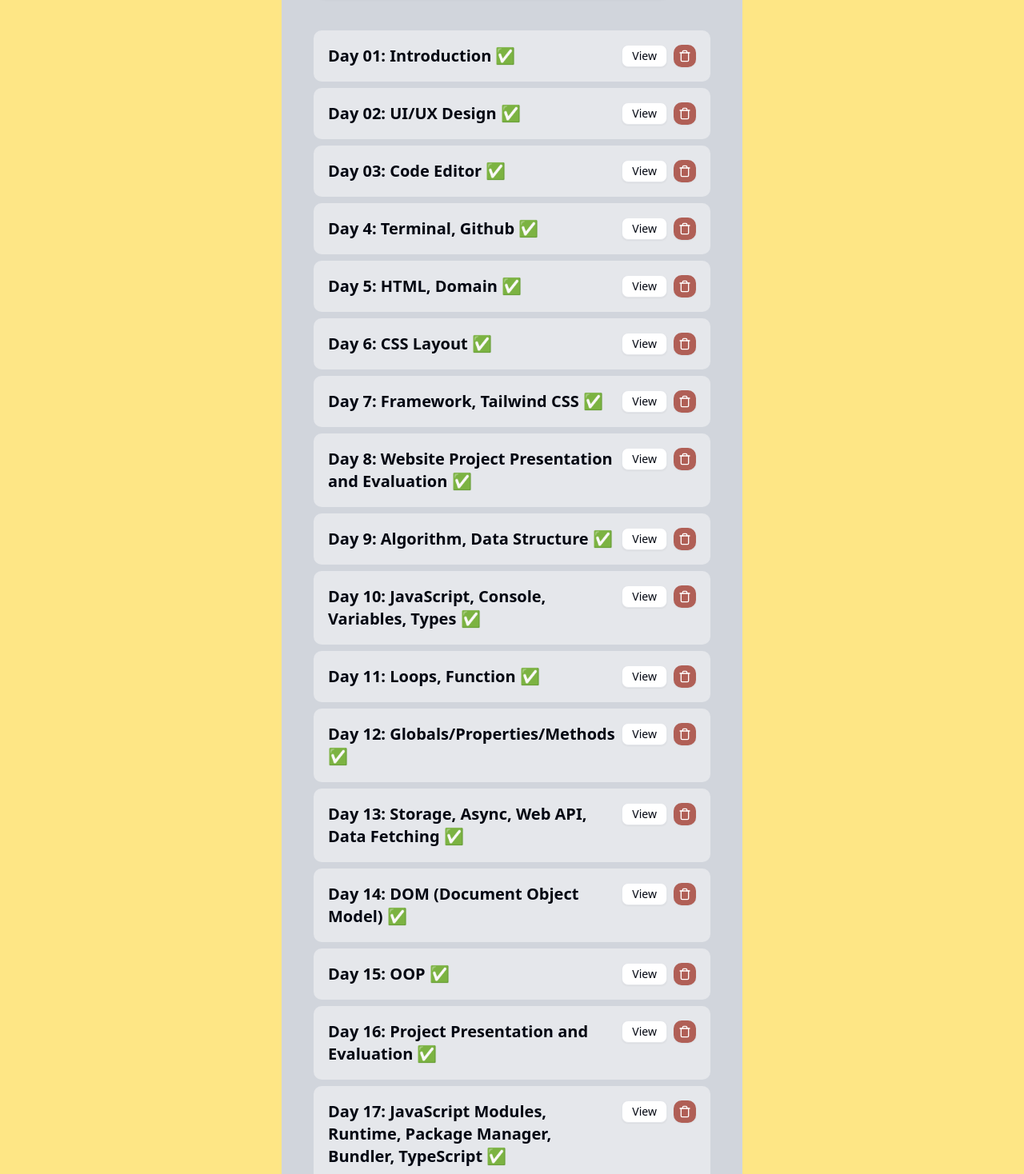
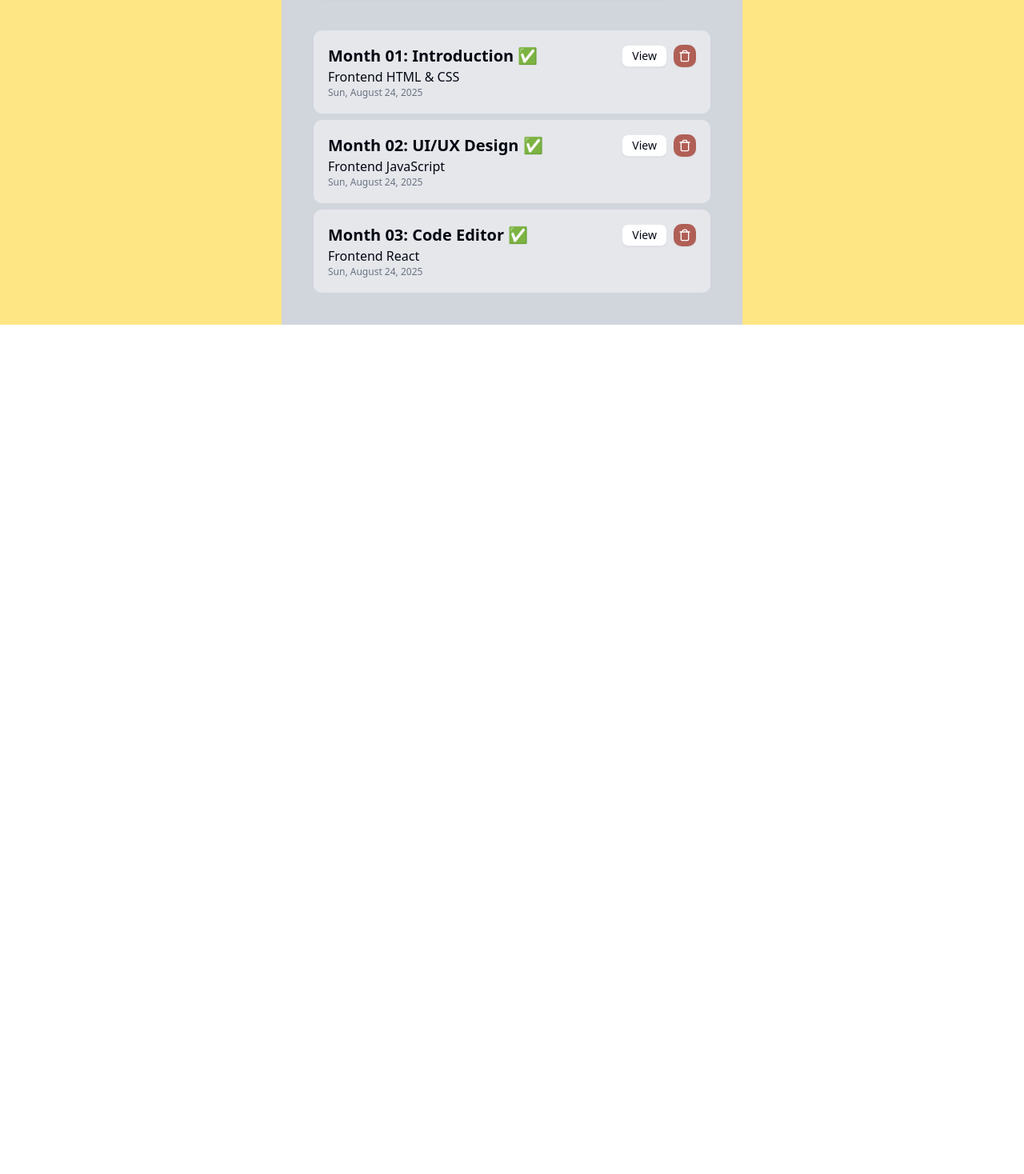
Before and after one commit to purnomoarif/notes-app, a React (Vite) app: page / in a window 1280 px wide. Shown: the part 542-2010 px from the top of the page at 80% size. After the commit the page ends 948 px from the top, so only its background shows below. Built offline with nearby package versions, Linux system fonts and the light colour scheme.

Commit message:
feat: create date and update data with month

```diff
--- a/src/App.tsx
+++ b/src/App.tsx
@@ -44,6 +44,7 @@ export function App() {
       name,
       description,
       isDone: false,
+      createdDate: new Date(),
     }
 
     const updatedNotes = [...notes, newNote]
@@ -106,6 +107,7 @@ export function App() {
                     description={note.description ?? ''}
                     isDone={note.isDone}
                     onRemove={removeNote}
+                    createdDate={note.createdDate}
                   />
                 </li>
               )
@@ -123,9 +125,17 @@ interface NotesProps {
   description: string
   isDone: boolean
   onRemove: (id: number) => void
+  createdDate?: string | Date
 }
 
-export function Notes({ id, name, description, isDone, onRemove }: NotesProps) {
+export function Notes({
+  id,
+  name,
+  description,
+  isDone,
+  onRemove,
+  createdDate,
+}: NotesProps) {
   return (
     <div className="flex justify-between rounded-lg border-2 bg-gray-200 p-4">
       <div>
@@ -134,6 +144,16 @@ export function Notes({ id, name, description, isDone, onRemove }: NotesProps) {
         </h2>
 
         <p>{description}</p>
+        {createdDate && (
+          <p className="text-xs text-gray-500">
+            {new Date(createdDate).toLocaleDateString('en-US', {
+              day: 'numeric',
+              weekday: 'short',
+              month: 'long',
+              year: 'numeric',
+            })}
+          </p>
+        )}
       </div>
 
       <div className="flex gap-2">
--- a/src/modules/note/data.ts
+++ b/src/modules/note/data.ts
@@ -3,53 +3,29 @@ export type DataNote = {
   name: string
   isDone: boolean
   description?: string
+  createdDate?: string | Date
 }
 
 export const dataNotes: DataNote[] = [
-  { id: 1, name: 'Day 01: Introduction', isDone: true },
-  { id: 2, name: 'Day 02: UI/UX Design', isDone: true },
-  { id: 3, name: 'Day 03: Code Editor', isDone: true },
-  { id: 4, name: 'Day 4: Terminal, Github', isDone: true },
-  { id: 5, name: 'Day 5: HTML, Domain', isDone: true },
-  { id: 6, name: 'Day 6: CSS Layout', isDone: true },
-  { id: 7, name: 'Day 7: Framework, Tailwind CSS', isDone: true },
   {
-    id: 8,
-    name: 'Day 8: Website Project Presentation and Evaluation',
+    id: 1,
+    name: 'Month 01: Introduction',
     isDone: true,
-  },
-
-  { id: 9, name: 'Day 9: Algorithm, Data Structure', isDone: true },
-  {
-    id: 10,
-    name: 'Day 10: JavaScript, Console, Variables, Types',
-    isDone: true,
-  },
-  { id: 11, name: 'Day 11: Loops, Function', isDone: true },
-  { id: 12, name: 'Day 12: Globals/Properties/Methods', isDone: true },
-  {
-    id: 13,
-    name: 'Day 13: Storage, Async, Web API, Data Fetching',
-    isDone: true,
-  },
-  { id: 14, name: 'Day 14: DOM (Document Object Model)', isDone: true },
-  { id: 15, name: 'Day 15: OOP', isDone: true },
-  { id: 16, name: 'Day 16: Project Presentation and Evaluation', isDone: true },
-  {
-    id: 17,
-    name: 'Day 17: JavaScript Modules, Runtime, Package Manager, Bundler, TypeScript',
-    isDone: true,
+    description: 'Frontend HTML & CSS',
+    createdDate: new Date(),
   },
   {
-    id: 18,
-    name: 'Day 18: JavaScript Library/Framework, React, Components, Props',
+    id: 2,
+    name: 'Month 02: UI/UX Design',
     isDone: true,
+    description: 'Frontend JavaScript',
+    createdDate: new Date(),
   },
-  { id: 19, name: 'Day 19: React Styling, React UI Components', isDone: true },
   {
-    id: 20,
-    name: 'Day 20: React Hooks, React State',
-    isDone: false,
-    description: 'Learn about React Hooks and State management',
+    id: 3,
+    name: 'Month 03: Code Editor',
+    isDone: true,
+    description: 'Frontend React',
+    createdDate: new Date(),
   },
 ]
--- a/src/routes/note-id.tsx
+++ b/src/routes/note-id.tsx
@@ -9,7 +9,7 @@ export function NoteId() {
   const id = Number(params.id)
 
   const storedNotes = localStorage.getItem('notes')
-  const notes = JSON.parse(storedNotes) as DataNote[]
+  const notes = storedNotes ? (JSON.parse(storedNotes) as DataNote[]) : []
 
   const note = notes.find((note) => note.id === id)
   console.log(note)
```
